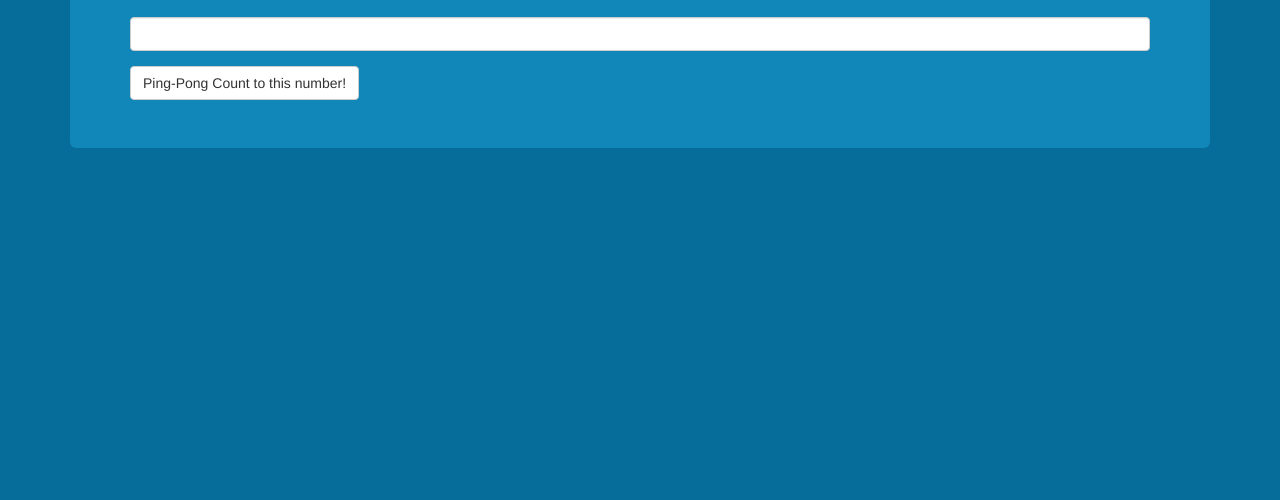
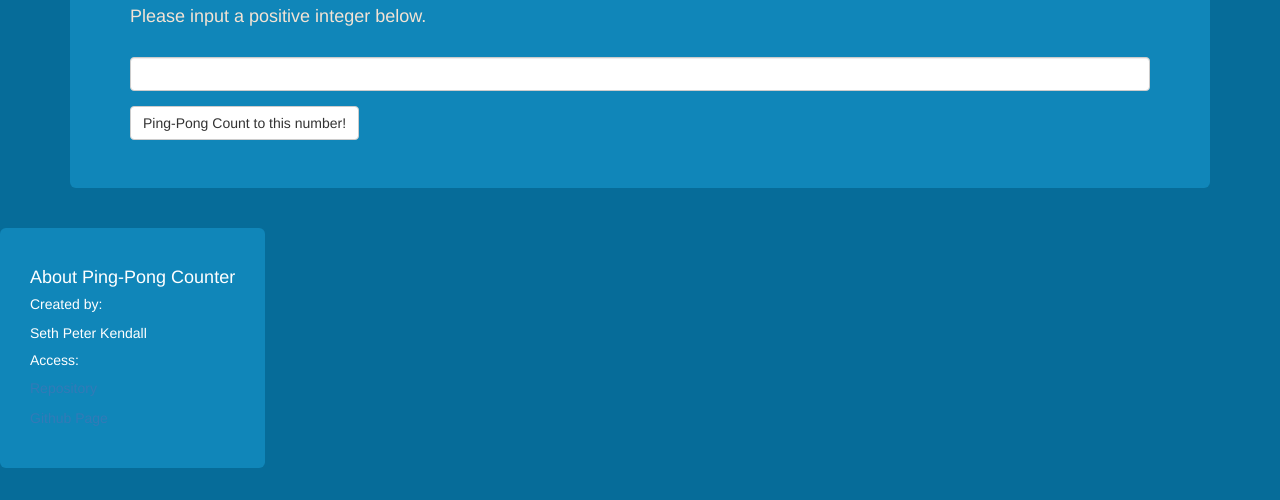
Before and after one commit to sethpkendall/ping-pong, a plain HTML site: page index.html in a window 1280 px wide. Shown: the part 300-800 px from the top of the page. Drawn offline with Linux system fonts and the light colour scheme.

Commit message:
create a sidebar with info

```diff
--- a/css/styles.css
+++ b/css/styles.css
@@ -5,7 +5,14 @@ body {
 .jumbotron {
   background-color: #1086b9;
   color: #f3e3d4;
+  margin-top: 40px;
 }
-/*.container {
-  background-color: red;
-}*/
+.sidebar {
+  background-color: #1086b9;
+  float: left;
+  padding: 30px;
+  border-radius: 6px;
+}
+.resultContain {
+  float: right;
+}
--- a/index.html
+++ b/index.html
@@ -26,9 +26,21 @@
           <button type="submit" class="btn btn-default">Ping-Pong Count to this number!</button>
         </form>
       </div> <!-- END Jumbo -->
-      <div class="container">
-        <ul id="output">
-        </ul>
+    </div>
+    <div class="container resultContain">
+      <ul id="output">
+      </ul>
+    </div>
+    <div class="sidebar">
+      <div class="row">
+        <div class="col-xs-12">
+          <h4>About Ping-Pong Counter</h4>
+          <h5>Created by:</h5>
+          <p>Seth Peter Kendall</p>
+          <h5>Access:</h5>
+          <p><a href="https://github.com/sethpkendall/ping-pong">Repository</a></p>
+          <p><a href="https://sethpkendall.github.io/ping-pong">Github Page</a></p>
+        </div>
       </div>
     </div>
   </body>
```
